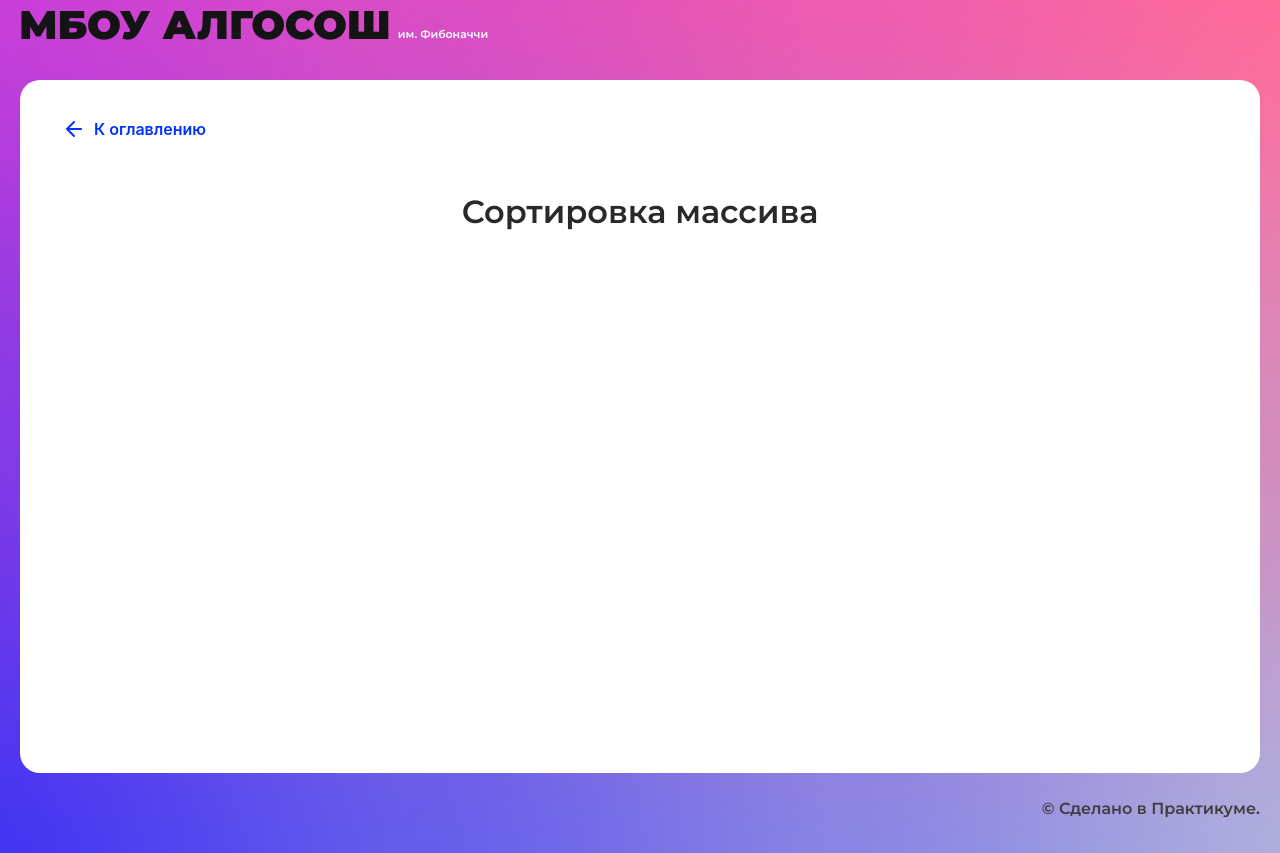
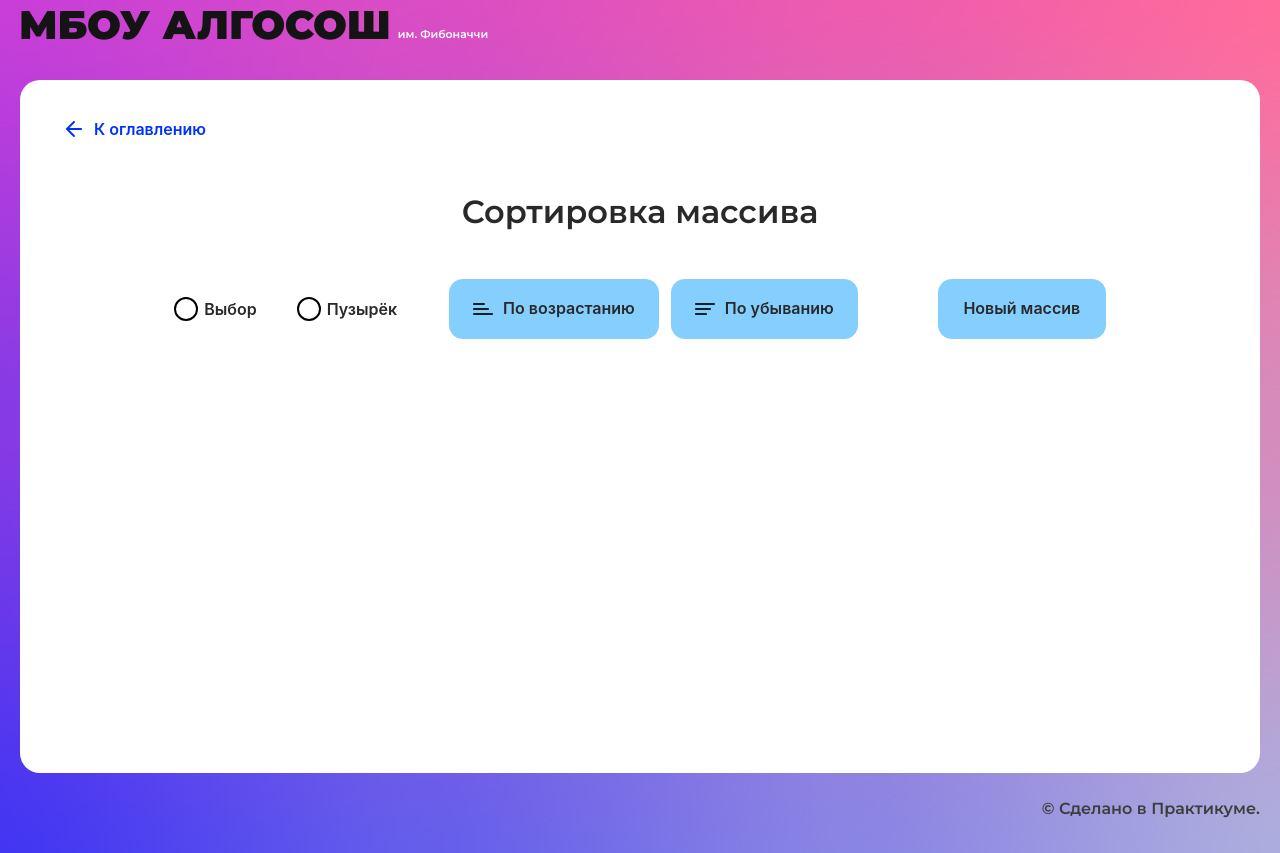
Before and after one commit to MaxTch3/algososh, a React (Create React App) app: page /sorting in a window 1280 px wide. Built offline with nearby package versions, Linux system fonts and the light colour scheme.

Commit message:
feat: сделать верстку панели с кнопками

```diff
--- /dev/null
+++ b/src/components/sorting-page/sorting-page.module.css
@@ -0,0 +1,24 @@
+.container {
+   display: flex;
+   flex-direction: column;
+   align-items: center;
+}
+.control_box {
+   display: flex;
+   align-items: center;
+   gap: 52px;
+}
+.radio_box {
+   display: flex;
+   gap: 40px;
+}
+.buttons_sorting{
+   display: flex;
+   gap: 12px;
+}
+.button_reset {
+   margin-left: 80px;
+}
+.buttons {
+   display: flex;
+}
--- a/src/components/sorting-page/sorting-page.tsx
+++ b/src/components/sorting-page/sorting-page.tsx
@@ -1,10 +1,45 @@
-import React from "react";
-import { SolutionLayout } from "../ui/solution-layout/solution-layout";
+import React from 'react';
+import { SolutionLayout } from '../ui/solution-layout/solution-layout';
+import { RadioInput } from '../ui/radio-input/radio-input';
+import styles from './sorting-page.module.css'
+import { Button } from '../ui/button/button';
+import { Direction } from '../../types/direction';
 
 export const SortingPage: React.FC = () => {
-  return (
-    <SolutionLayout title="Сортировка массива">
-
-    </SolutionLayout>
-  );
+   return (
+      <SolutionLayout title='Сортировка массива'>
+         <div className={styles.container}>
+            <div className={styles.control_box}>
+               <div className={styles.radio_box}>
+                  <RadioInput
+                     label='Выбор' />
+                  <RadioInput
+                     label='Пузырёк' />
+               </div>
+               <div className={styles.buttons}>
+                  <div className={styles.buttons_sorting}>
+                     <Button
+                        text='По возрастанию'
+                        type='button'
+                        sorting={Direction.Ascending}
+                        style={{ minWidth: '205px' }}
+                     />
+                     <Button
+                        text='По убыванию'
+                        type='button'
+                        sorting={Direction.Descending}
+                        style={{ minWidth: '186px' }}
+                     />
+                  </div>
+                  <Button
+                     extraClass={styles.button_reset}
+                     text='Новый массив'
+                     type='reset'
+                     style={{ minWidth: '168px' }}
+                  />
+               </div>
+            </div>
+         </div>
+      </SolutionLayout>
+   );
 };
```
